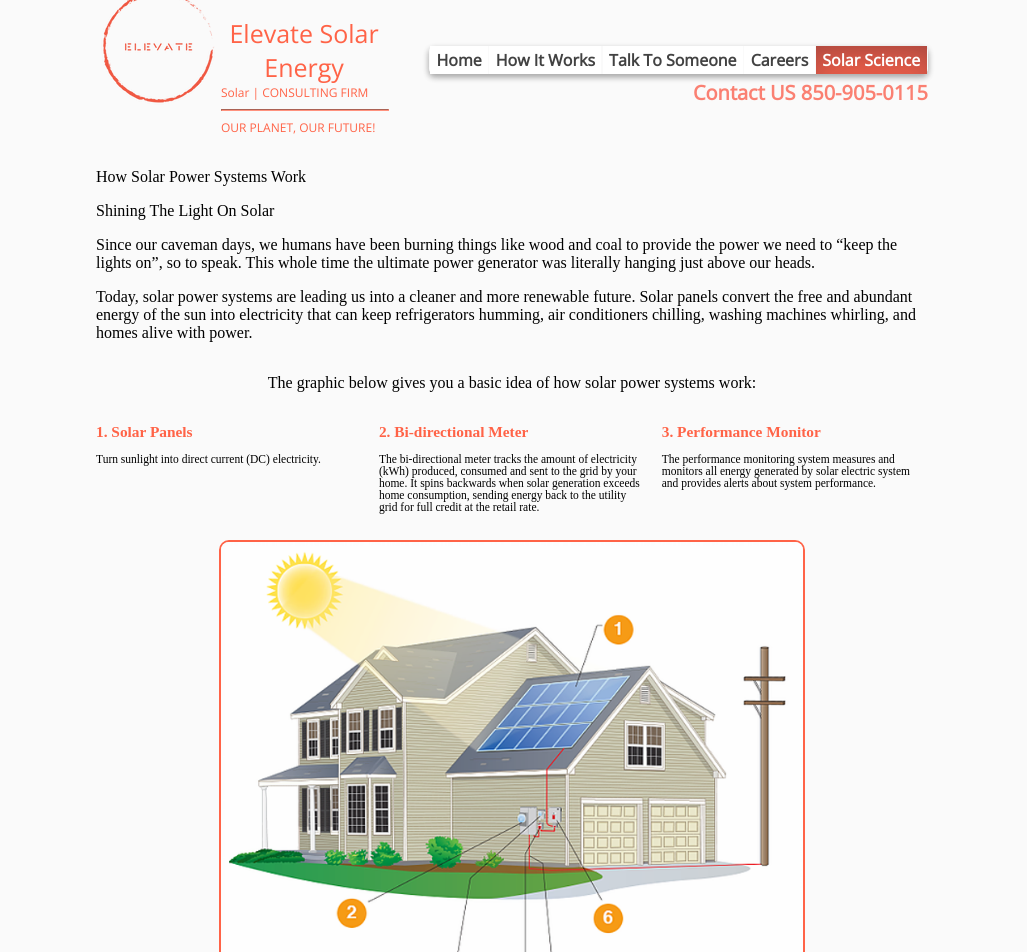
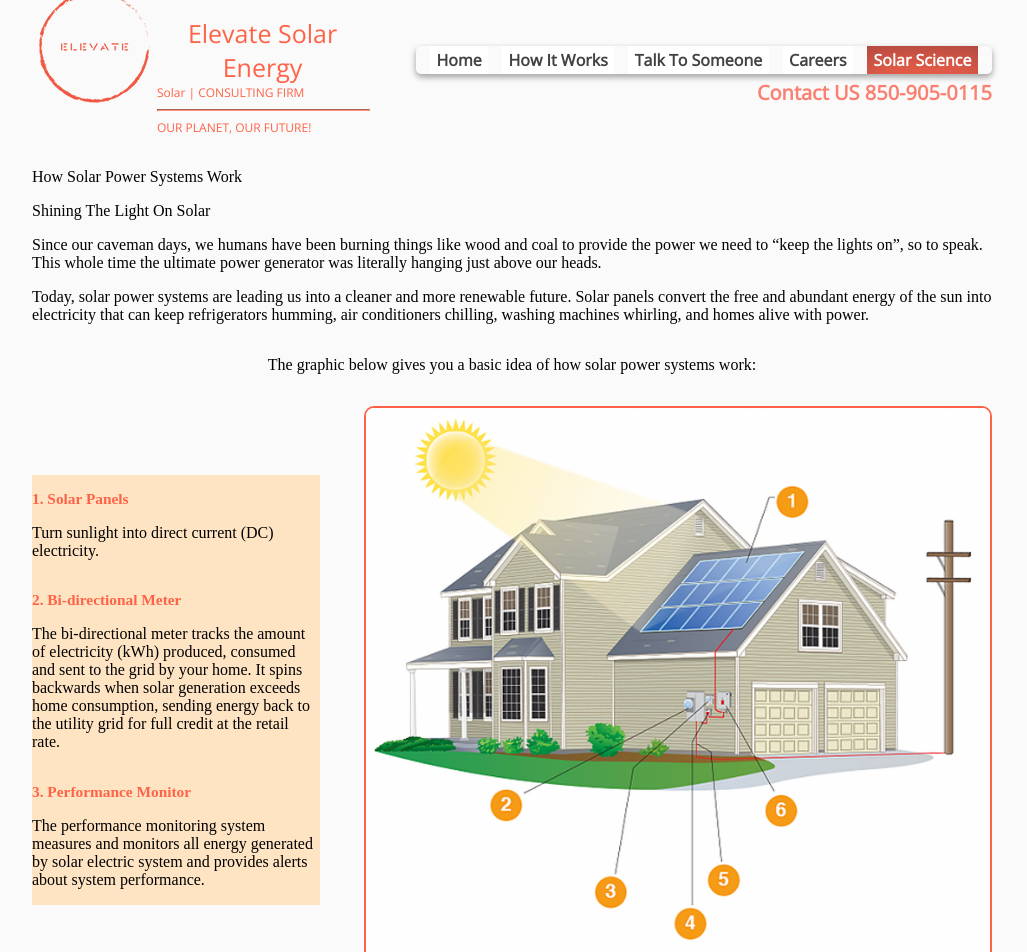
Before and after one commit to AmmonBurgi/elevate-solar, a React (Create React App) app: page /#/science in a window 1280 px wide. Shown: the top 952 px of the page, without its empty margins (128-1155 px from the left). Built offline with nearby package versions, Linux system fonts and the light colour scheme; a web font is replaced by a local one.

Commit message:
science fixes

```diff
--- a/src/App.css
+++ b/src/App.css
@@ -21,3 +21,9 @@
   opacity: 0;
   transition: .5s;
 }
+
+@media (max-width: 1440px){
+  .app-component{
+    width: 75vw;
+  }
+}
--- a/src/Components/Footer/footer.css
+++ b/src/Components/Footer/footer.css
@@ -64,3 +64,9 @@
     text-align: right;
     font-size: .9vw;
 }
+
+@media (max-width: 1440px){
+    .footer-main{
+        width: 75%;
+    }
+}
--- a/src/Components/Header/header.css
+++ b/src/Components/Header/header.css
@@ -117,3 +117,9 @@
     text-decoration: none;
     color: white;
 }
+
+@media (max-width: 1440px){
+    .header-component{
+        width: 75vw;
+    }
+  }
--- a/src/Components/Science/Science.js
+++ b/src/Components/Science/Science.js
@@ -8,12 +8,13 @@ function Science(){
         <div className='science-component'>
             <div className='science-steps-section'>
                 <p>How Solar Power Systems Work</p>
-                <p>Shining The Light On Solar</p>
+                <p id='science-subtitle'>Shining The Light On Solar</p>
                 <p>Since our caveman days, we humans have been burning things like wood and coal to provide the power we need to “keep the lights on”, so to speak. This whole time the ultimate power generator was literally hanging just above our heads.</p>
                 <p>Today, solar power systems are leading us into a cleaner and more renewable future. Solar panels convert the free and abundant energy of the sun into electricity that can keep refrigerators humming, air conditioners chilling, washing machines whirling, and homes alive with power.</p>
                 <div className='science-steps'>
                     <p>The graphic below gives you a basic idea of how solar power systems work:</p>
                     <div className='science-align-top-steps'>
+                        <div id='top-steps-left'>
                             <nav>
                                 <p id='science-step-subtitles'>1. Solar Panels</p>
                                 <p>Turn sunlight into direct current (DC) electricity.</p>
@@ -28,6 +29,7 @@ function Science(){
                             </nav>
                         </div>
                         <img src={solarHouse} alt='Solar-House-Steps' />
+                    </div>
                     <div className='science-align-bottom-steps'>
                         <nav>
                             <p id='science-step-subtitles'>4. AC Disconnect</p>
@@ -46,7 +48,7 @@ function Science(){
             </div>
             <hr></hr>
             <div>
-                <p>Sun Science | A Deeper Look Into Solar Power For The Home</p>
+                <p id='science-subtitle'>Sun Science | A Deeper Look Into Solar Power For The Home</p>
                 <p>Want to dig a little deeper into how solar energy works? Excellent! We think science is cool too, especially when it results in a lower utility bill at the end of the month. Let’s start with a question.</p>
                 <p>What happens if you leave a handful of crayons outside on a sunny day in July? An hour later, you’ll have some colorful puddles of wax to clean up. As with most materials, the energy of the sun turns into heat. This heat causes the electrons inside the crayons to get excited and do a little dance in place. This movement is what turns your solid coloring tool into a useless puddle.</p>
                 <p>In certain specific materials, the energy of the sun causes the electrons in the material’s atoms to actually “jump”, creating an electrical current, which can be harnessed. This type of material is used to create a photovoltaic cell (photo = light and voltaic = voltage). One of the most popular materials used to make photovoltaic cells is crystalline silicon. This is what the majority of solar panels are made of.</p>
--- a/src/Components/Science/science.css
+++ b/src/Components/Science/science.css
@@ -21,19 +21,23 @@
     display: flex;
     width: 100%;
     justify-content: space-between;
+    align-items: center;
 }
-.science-align-top-steps nav{
-    width: 32%;
-    text-align: left;
-    font-size: .9vw;
-}
-.science-steps img{
-    width: 70%;
+.science-align-top-steps img{
+    width: 65%;
     height: auto;
     margin-top: 2vh;
     margin-bottom: 2vh;
     border: 2px solid tomato;
     border-radius: 10px;
+}
+#top-steps-left{
+    width: 30%;
+    height: 100%;
+    display: flex;
+    flex-direction: column;
+    justify-content: space-between;
+    background-color: bisque;
 }
 .science-align-bottom-steps{
     display: flex;
```
Also changed, not shown: 1 other file (tests, documents, lock files or other folders). Lines whose indentation alone changed are shown as unchanged.
